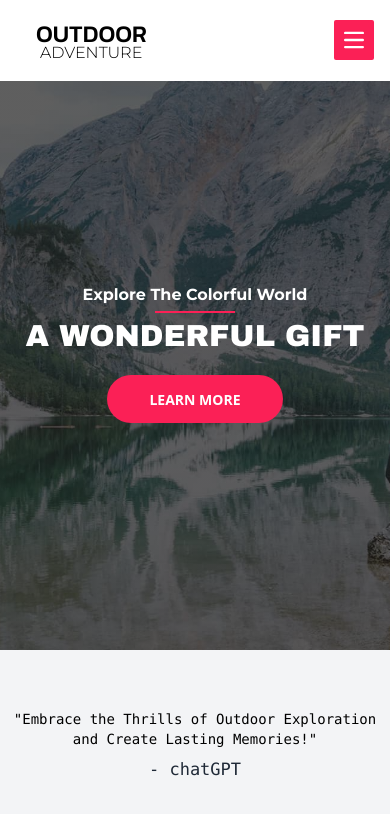
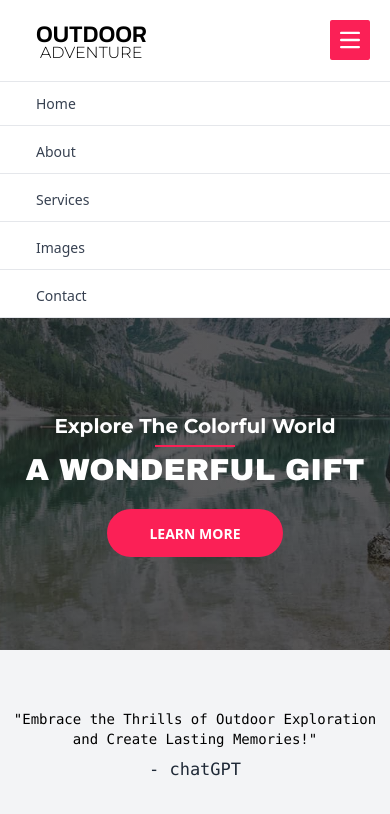
Before and after one commit to AnubhavSC/Adventure-booking-site, a website: page index.html in a window 390 px wide. Both pictures are taken after a click on the button "menu". Shown: the top 814 px of the page. Drawn offline with nearby package versions, Linux system fonts and the light colour scheme; a web font is replaced by a local one.

Commit message:
making some error solve

```diff
--- a/index.html
+++ b/index.html
@@ -11,15 +11,16 @@
 <body>
     <header class="flex flex-col h-[77vh] md:h-[48rem] background">
         <nav class="bg-white md:bg-transparent">
-            <div class="max-w-screen-xl flex flex-wrap items-center justify-between mx-auto p-4">
-                <div class=" ml-5">
+            <div class="max-w-screen-xl flex flex-wrap items-center justify-between mx-auto ">
+                <div class=" ml-5 p-4">
                     <a href="#" class="flex items-center"><span
                             class="self-center text-[1.5rem] md:text-[2rem] font-kanit whitespace-nowrap uppercase text-black md:text-white">outdoor</span></a>
                     <h2
                         class="ml-1 uppercase text md:text-[1.3rem] font-Montserrat text-black md:text-white mt-[-0.7rem]">
                         Adventure</h2>
                 </div>
-                <button id="menu" class="md:hidden bg-[#fb2056] h-[2.5rem] w-[2.5rem] rounded-sm " type="button">
+                <button onclick="toggleMenu()"
+                    class="md:hidden bg-[#fb2056] mr-5 h-[2.5rem] w-[2.5rem] rounded-sm  menu-button" type="button">
                     <div class="m-auto w-[50%]">
                         <span class="sr-only text-white ">menu</span>
                         <svg class="w-5 h-5 text-white" aria-hidden="true" xmlns="http://www.w3.org/2000/svg"
@@ -29,25 +30,26 @@
                         </svg>
                     </div>
                 </button>
-                <div class=" hidden w-full md:block md:w-auto" id="navbar-default">
-                    <ul class="flex space-x-8 items-center font-mono text-[17px] text-white">
-                        <li><a href="#">Home</a></li>
-                        <li><a href="#">About</a></li>
-                        <li><a href="#">Services</a></li>
-                        <li><a href="#">images</a></li>
-                        <li><a href="#">Contact</a></li>
-                        <button class="bg-[#fb2056] h-10 text-white rounded-full w-[8rem]"><a
-                                class="uppercase text-lg font-bold">Book
-                                now</a></button>
+                <div class="hidden border-t md:border-t-0 w-full md:block md:w-auto menu">
+                    <ul class="space-y-4 mt-3 md:mt-0 md:space-y-0 md:flex md:space-x-8 items-center md:font-mono text-gray-700 text-sm font-normal md:text-[17px] md:text-white">
+                        <li class="border-b md:border-b-0 h-[2rem]"><a class="ml-9 md:ml-0" href="#">Home</a></li>
+                        <li class="border-b md:border-b-0 h-[2rem]"><a class="ml-9 md:ml-0" href="#">About</a></li>
+                        <li class="border-b md:border-b-0 h-[2rem]"><a class="ml-9 md:ml-0" href="#">Services</a></li>
+                        <li class="border-b md:border-b-0 h-[2rem]"><a class="ml-9 md:ml-0" href="#">Images</a></li>
+                        <li class="border-b md:border-b-0 h-[2rem]"><a class="ml-9 md:ml-0" href="#">Contact</a></li>
+                        <button class="hidden md:block bg-[#fb2056] h-10 text-white rounded-full w-[8rem]"
+                            style="margin-top: -10px;"><a class="uppercase text-lg font-bold">Book now</a></button>
                     </ul>
                 </div>
+
             </div>
         </nav>
 
         <section class="flex items-center justify-center h-[34rem]">
             <div>
                 <div class="text-center">
-                    <h2 class="text-white font-extrabold text-[1rem] md:text-[1.5rem] font-Montserrat">Explore The Colorful World</h2>
+                    <h2 class="text-white font-extrabold text-[20px] md:text-[1.5rem] font-Montserrat">Explore The
+                        Colorful World</h2>
                     <div class="border-b-2 mt-[0.3rem] border-[#fb2056] w-[5rem] mx-auto"></div>
                     <h1 class="text-white mx-2 text-[1.9rem] md:text-[4rem] font-Archivo">A WONDERFUL GIFT</h1>
                     <div class="mt-4">
@@ -61,10 +63,14 @@
     </header>
     <section class="bg-gray-100 h-[12rem] flex justify-center items-center text-center">
         <div>
-            <h2 class=" mx-[0.5rem] text-sm md:text-lg font-mono">"Embrace the Thrills of Outdoor Exploration and Create Lasting Memories!"</h2>
+            <h2 class=" mx-[0.5rem] text-sm md:text-lg font-mono">"Embrace the Thrills of Outdoor Exploration and Create
+                Lasting Memories!"</h2>
             <h3 class=" text-[17px] md:text-[18px] font-mono text-gray-800 mt-2">- chatGPT</h3>
     </section>
     <section class="h-[100vh]"></section>
+    <script src="js/script.js"></script>
+    <script src="https://cdnjs.cloudflare.com/ajax/libs/jquery/3.4.1/jquery.min.js"
+        integrity="sha256-CSXorXvZcTkaix6Yvo6HppcZGetbYMGWSFlBw8HfCJo=" crossorigin="anonymous"></script>
 </body>
 
 </html>
--- /dev/null
+++ b/js/script.js
@@ -0,0 +1,10 @@
+function toggleMenu() {
+    var menu = document.querySelector('.menu');
+    var menuButton = document.querySelector('.menu-button');
+
+    if (menu.style.display === 'block') {
+        menu.style.display = 'none';
+    } else {
+        menu.style.display = 'block';
+    }
+}
```
Also changed, not shown: css/output.css, js/main.js (deleted).
